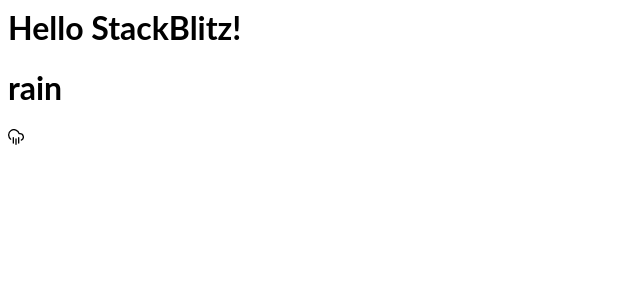
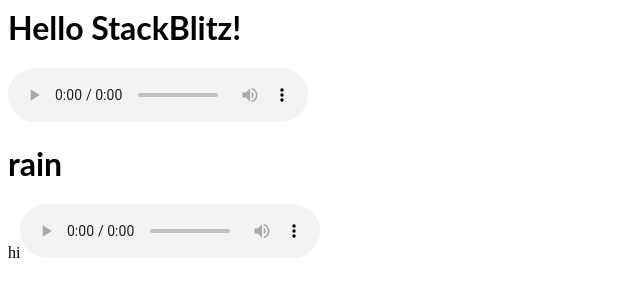
Before and after one commit to chithiraiselvan/react-luv9as, a React (Create React App) app: page / in a window 1280 px wide. Shown: the top 300 px of the page, without its empty margins (0-640 px from the left). Built offline with nearby package versions, Linux system fonts and the light colour scheme.

Commit message:
1 file modified

```diff
--- a/src/App.js
+++ b/src/App.js
@@ -5,35 +5,28 @@
   return (
     <div>
       <h1>Hello StackBlitz!</h1>
-      <div
-        data-sound="rain"
-        class="cursor-pointer relative white-grained h-full w-full overflow-hidden rounded-[20px]"
-      >
-        <audio id="rain" preload="none" loop="">
-          <source src="/sounds/rain.mp3" alt="play" type="audio/mp3" />
+      <div>
+        <audio controls autoplay>
+          <source
+            src="mixkit-little-birds-singing-in-the-trees-17.wav"
+            type="audio/wav"
+          />
         </audio>
         <h1 class="absolute top-1 left-3 text-md capitalize font-light mt-1 opacity-[.85]">
           rain
         </h1>
-        <div class="w-full h-full flex items-center justify-center text-[#555]">
-          <svg
-            stroke="currentColor"
-            fill="none"
-            stroke-width="2"
-            viewBox="0 0 24 24"
-            stroke-linecap="round"
-            stroke-linejoin="round"
-            class="text-7xl"
-            height="1em"
-            width="1em"
-            xmlns="http://www.w3.org/2000/svg"
-          >
-            <line x1="16" y1="13" x2="16" y2="21"></line>
-            <line x1="8" y1="13" x2="8" y2="21"></line>
-            <line x1="12" y1="15" x2="12" y2="23"></line>
-            <path d="M20 16.58A5 5 0 0 0 18 7h-1.26A8 8 0 1 0 4 15.25"></path>
-          </svg>
-        </div>
+        hi
+        <audio controls autoplay>
+          <source
+            src="mixkit-little-birds-singing-in-the-trees-17.wav"
+            type="audio/wav"
+          />
+          <source
+            src="mixkit-little-birds-singing-in-the-trees-17.wav"
+            type="audio/wav"
+          />
+          Your browser does not support the audio element.
+        </audio>
       </div>
     </div>
   );
```
